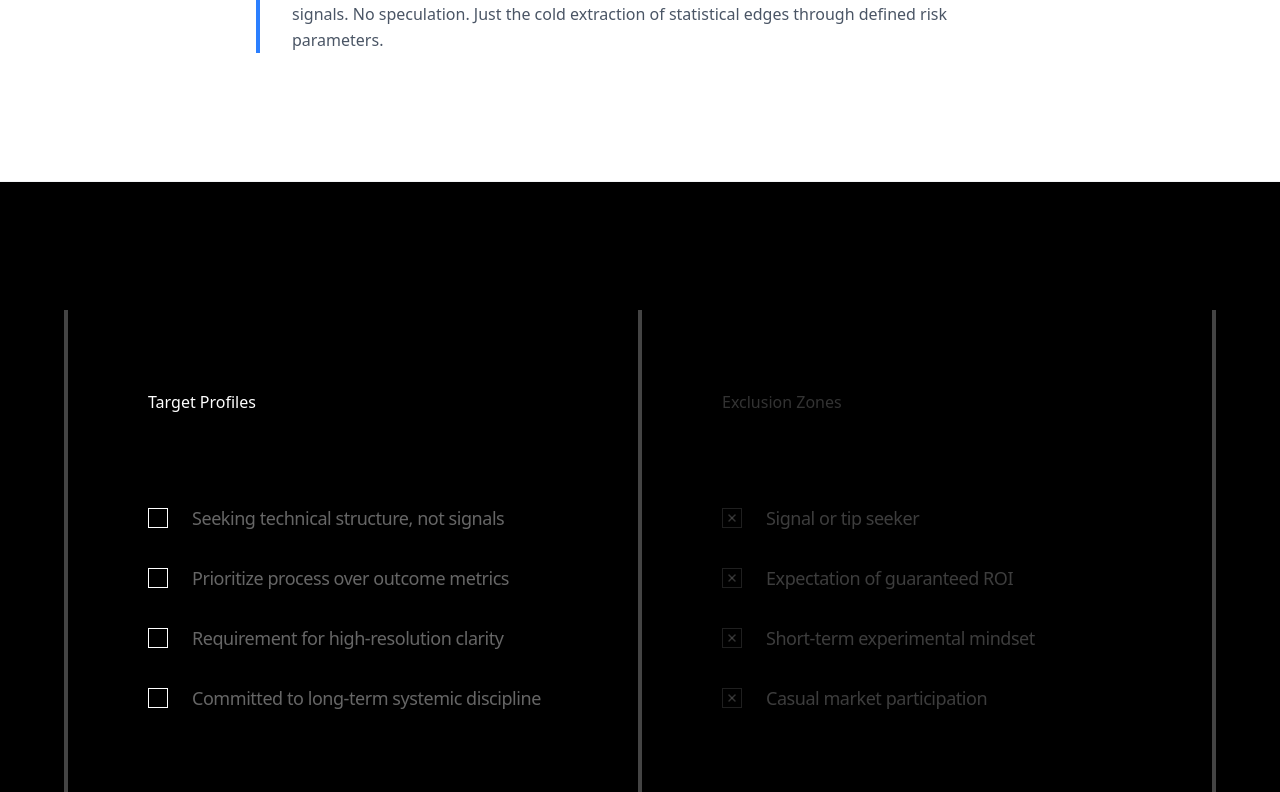
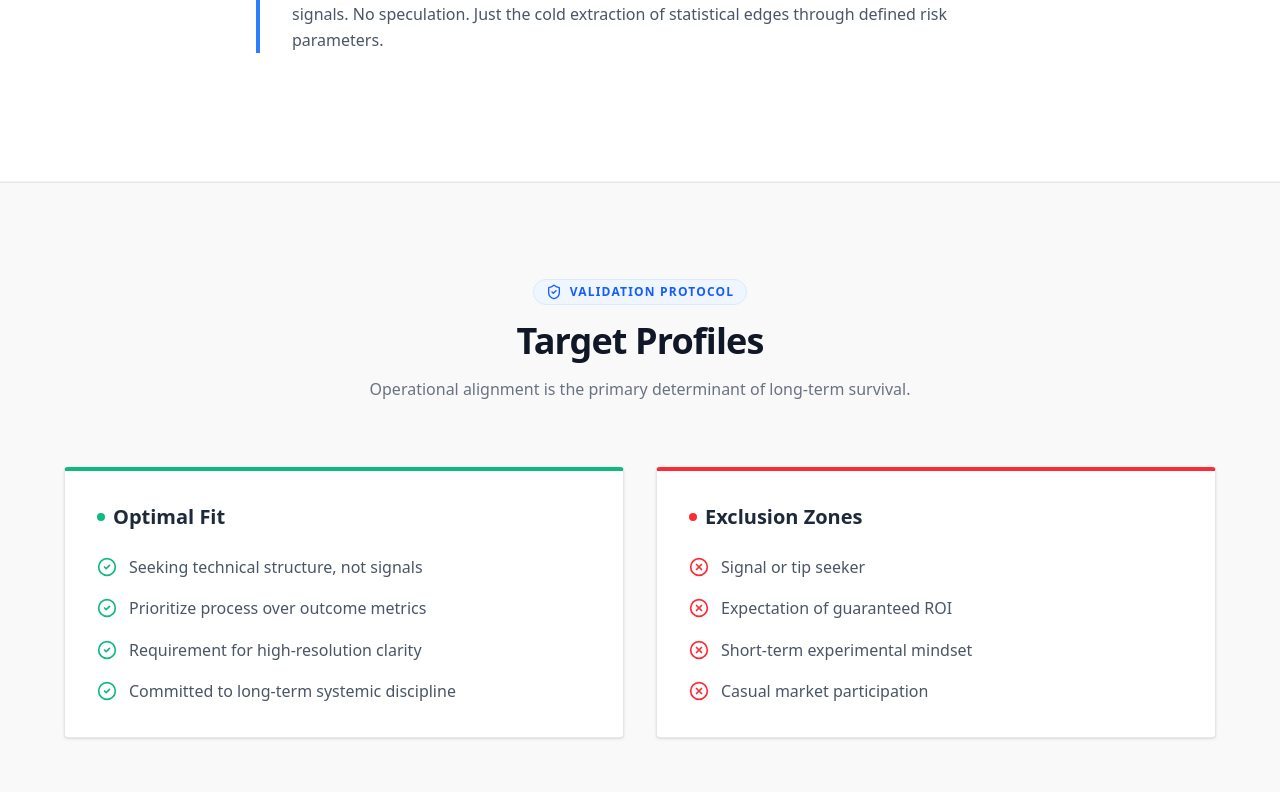
Before and after one commit to gaurav29-maker/gauravkhona.com, a Next.js app: page / in a window 1280 px wide. Shown: the part 2005-2797 px from the top of the page. Built offline with nearby package versions, Linux system fonts and the light colour scheme.

Commit message:
chore(cleanup): remove redundant black pages (WhoIsThisFor, SessionDetails)

```diff
--- a/app/page.tsx
+++ b/app/page.tsx
@@ -1,9 +1,7 @@
 import Hero from "@/components/Hero";
 import WhatThisIs from "@/components/WhatThisIs";
 import Holdings from "@/components/Holdings";
-import WhoIsThisFor from "@/components/WhoIsThisFor";
 import Eligibility from "@/components/Eligibility";
-import SessionDetails from "@/components/SessionDetails";
 import Pricing from "@/components/Pricing";
 import Footer from "@/components/Footer";
 
@@ -13,9 +11,7 @@ export default function Home() {
       <Hero />
       <Holdings />
       <WhatThisIs />
-      <WhoIsThisFor />
       <Eligibility />
-      <SessionDetails />
       <Pricing />
       <Footer />
     </main>
```
